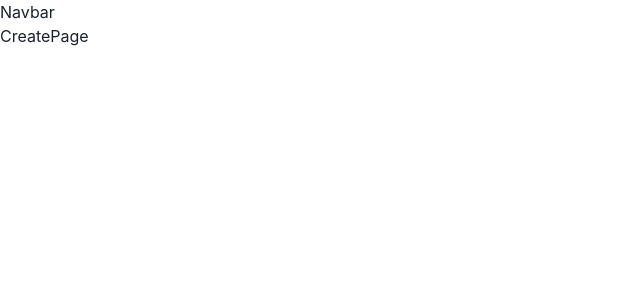
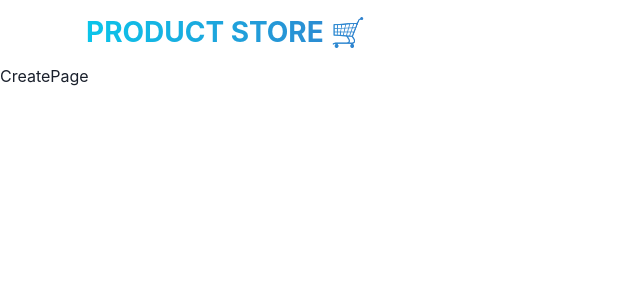
Before and after one commit to cjislegit/mern_product_store, a React (Vite) app in the folder frontend/: page /create in a window 1280 px wide. Shown: the top 300 px of the page, without its empty margins (0-640 px from the left). Built offline with nearby package versions, Linux system fonts and the light colour scheme.

Commit message:
Started to build navbar

```diff
--- a/frontend/src/components/Navbar.jsx
+++ b/frontend/src/components/Navbar.jsx
@@ -1,5 +1,31 @@
+import { Container, Flex, Text } from '@chakra-ui/react';
+import { Link } from 'react-router-dom';
+
 const Navbar = () => {
-  return <div>Navbar</div>;
+  return (
+    <Container maxW={'1140px'} px={4}>
+      <Flex
+        h={16}
+        alignItems={'center'}
+        justifyContent={'space-between'}
+        flexDir={{
+          base: 'column',
+          sm: 'row',
+        }}
+      >
+        <Text
+          fontSize={{ base: '22', sm: '28' }}
+          fontWeight={'bold'}
+          textTransform={'uppercase'}
+          textAlign={'center'}
+          bgGradient={'linear(to-r, cyan.400, blue.500)'}
+          bgClip={'text'}
+        >
+          <Link to={'/'}>Product Store 🛒</Link>
+        </Text>
+      </Flex>
+    </Container>
+  );
 };
 
 export default Navbar;
```
